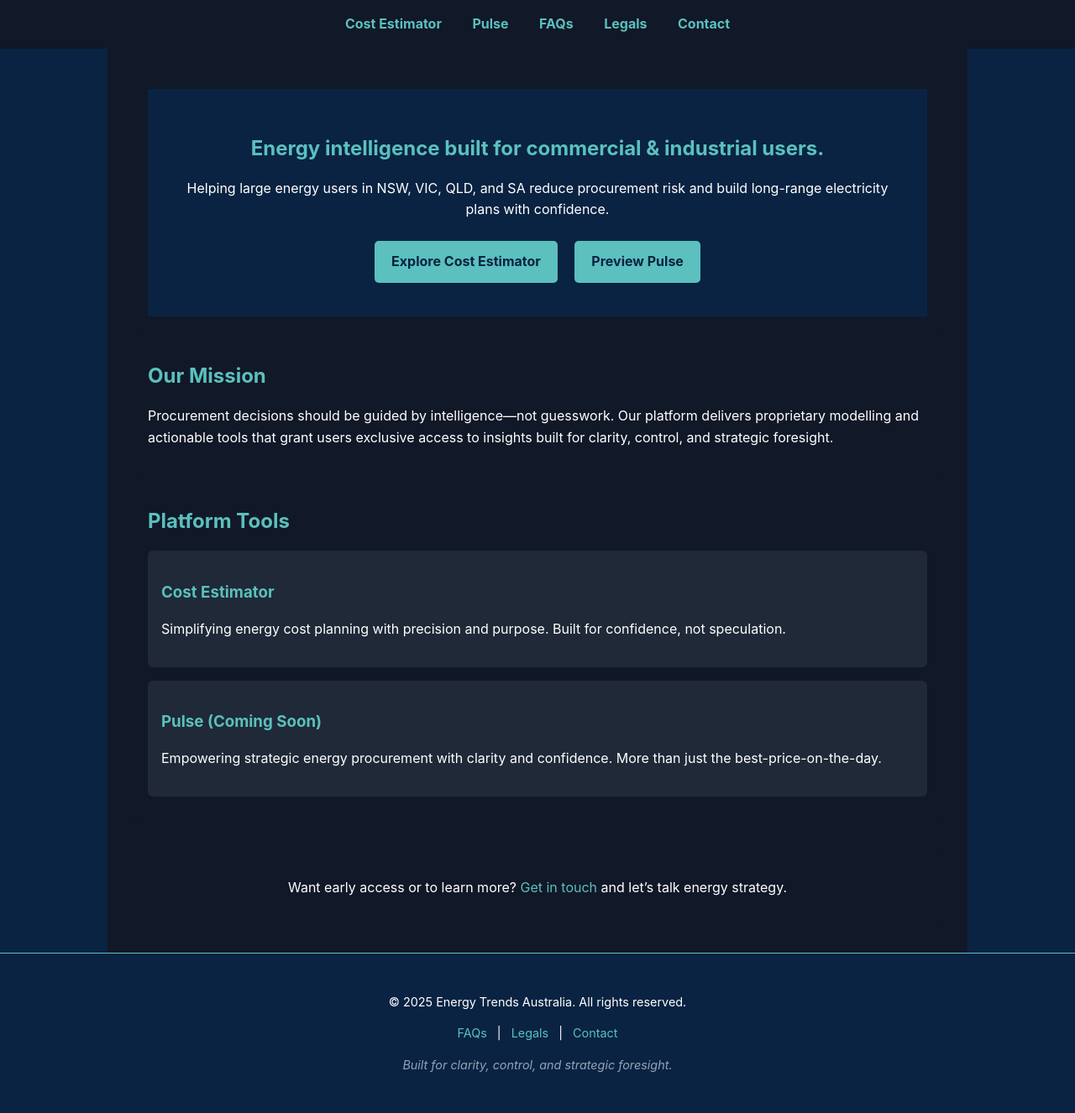
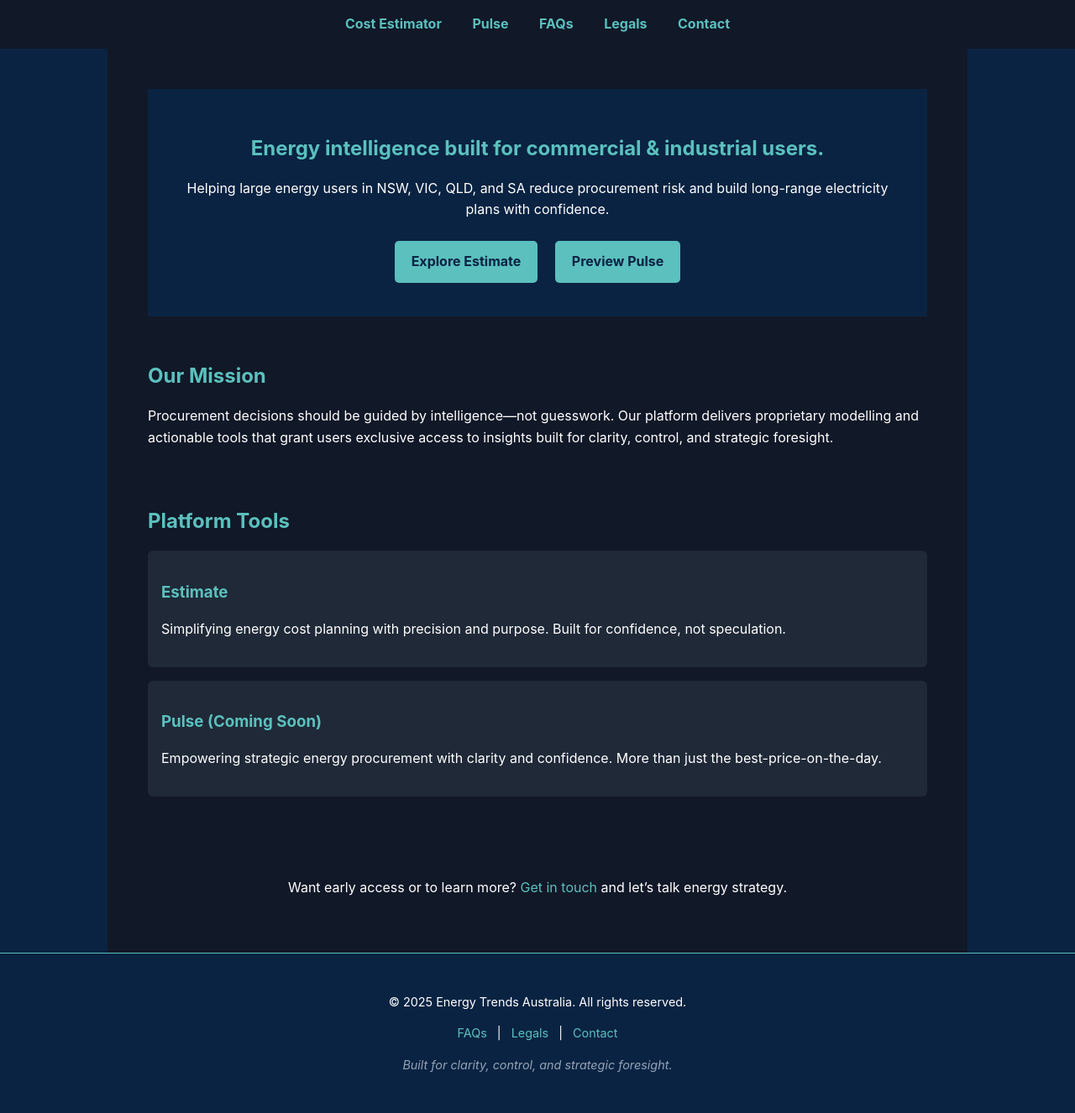
Before and after one commit to EnergyTrendsAU/energytrends.au, a Jekyll site: the page built from index.html, in a window 1280 px wide. Shown: the whole page at 84% size. Built offline with Jekyll 4.4.1, drawn with Linux system fonts in a browser that asks for light colours.

Commit message:
Update index.html
Cost Estimator > Estimate

```diff
--- a/index.html
+++ b/index.html
@@ -9,7 +9,7 @@
     <h1>Energy intelligence built for commercial & industrial users.</h1>
     <p>Helping large energy users in NSW, VIC, QLD, and SA reduce procurement risk and build long-range electricity plans with confidence.</p>
     <div class="cta-buttons">
-      <a href="/cost-estimator.html" class="cta">Explore Cost Estimator</a>
+      <a href="/estimate.html" class="cta">Explore Estimate</a>
       <a href="/pulse.html" class="cta">Preview Pulse</a>
     </div>
   </header>
@@ -23,11 +23,11 @@
 <section>
   <h2>Platform Tools</h2>
   <div class="tool-card">
-    <h3><a href="/cost-estimator.html">Cost Estimator</a></h3>
+    <h3><a href="/estimate.html">Estimate</a></h3>
     <p>Simplifying energy cost planning with precision and purpose. Built for confidence, not speculation.</p>
   </div>
   <div class="tool-card">
-    <h3><a href="/energy-pulse.html">Pulse (Coming Soon)</a></h3>
+    <h3><a href="/pulse.html">Pulse (Coming Soon)</a></h3>
     <p>Empowering strategic energy procurement with clarity and confidence. More than just the best-price-on-the-day.</p>
   </div>
 </section>
```
